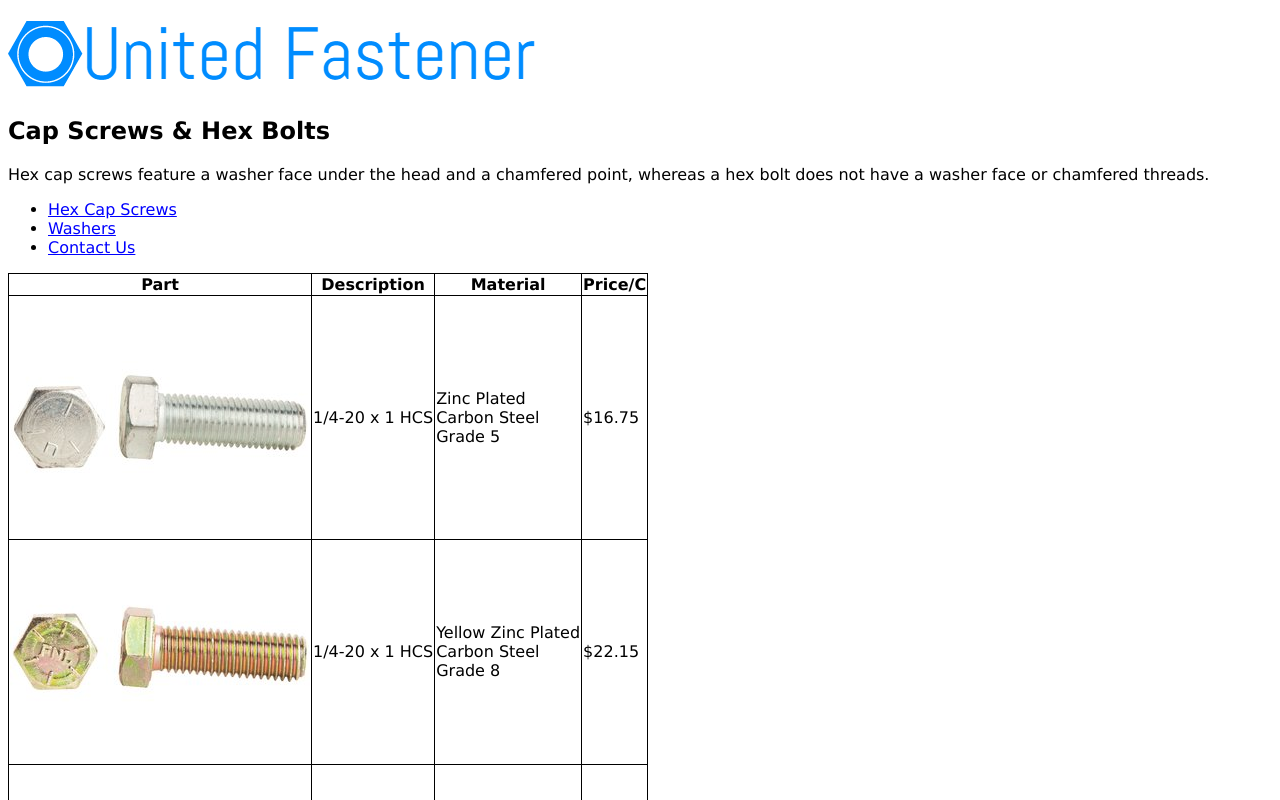
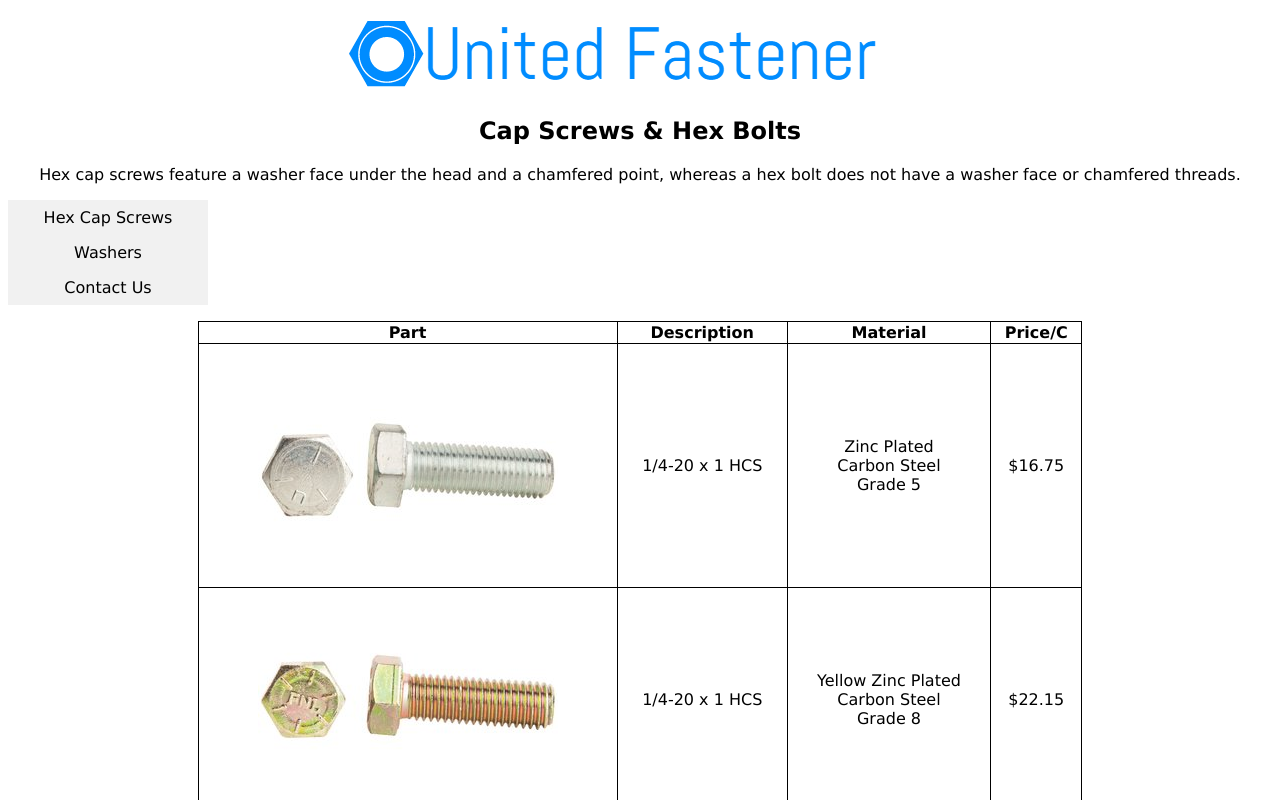
Before and after one commit to b-allan/b-allan.github.io, a plain HTML site: page pp1.html in a window 1280 px wide. Shown: the top 800 px of the page. Drawn offline with Linux system fonts and the light colour scheme.

Commit message:
Update style.css

```diff
--- a/style.css
+++ b/style.css
@@ -1,20 +1,47 @@
 body {
     background-color: #FFFFFF;
     font-family: Verdana, Arial, sans-serif;
-}
-
-a:link{
-  color: blue;
-}
-
-a:visited{
-  color: purple;
+    text-align: center;
 }
 
 table {
   border-collapse: collapse;
 }
 
+table.center {
+    width:70%;
+    margin-left:15%;
+    margin-right:15%;
+  }
+
 table, th, td {
   border: .5px solid black;
 }
+
+div.header {
+    width: 150;
+    height:150;
+    padding:0;
+    background-color: #ffffff;
+    margin: 0;
+    }
+
+ul.navigation {
+    list-style-type: none;
+    margin: 0;
+    padding: 0;
+    width: 200px;
+    background-color: #f1f1f1;
+}
+
+li a {
+    display: block;
+    color: #000;
+    padding: 8px 16px;
+    text-decoration: none;
+}
+
+li a:hover {
+    background-color: #555;
+    color: white;
+}
```
